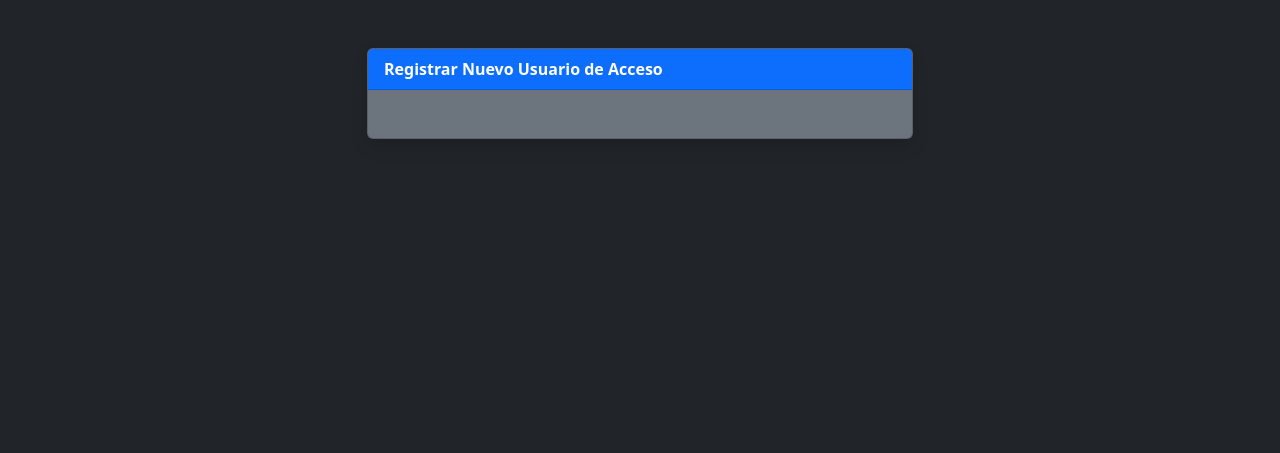
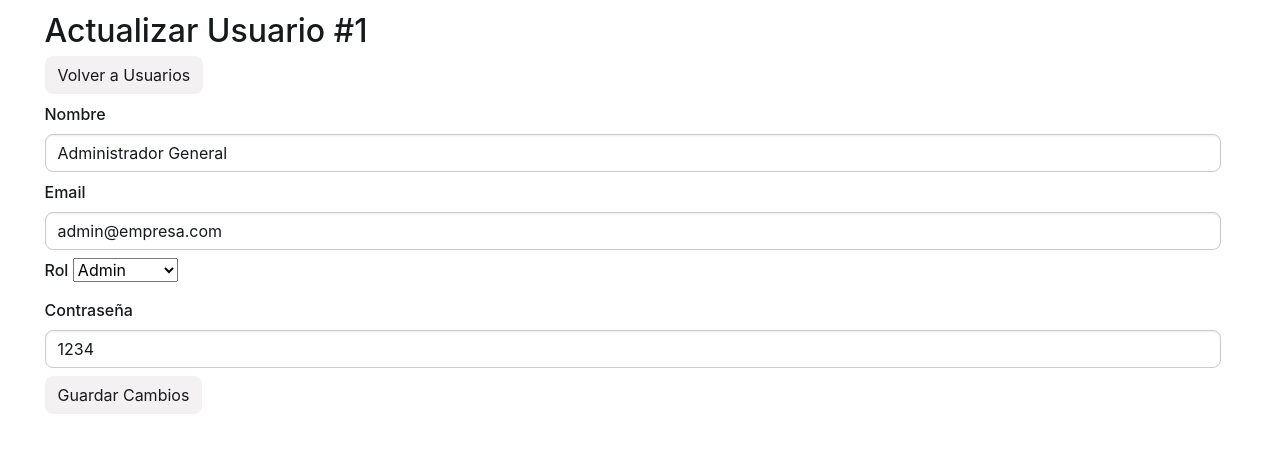
Before and after one commit to santiago-cod-pr/Sistema_adm_trabajadores, a PHP site: page /view/FormularioUsuario.php?id=1 in a window 1280 px wide. Shown: the top 453 px of the page. Run offline with PHP 8.4, Linux system fonts and the light colour scheme; the visitor is signed in with stand-in values (Sample User, id 1); data comes from the database, SQL or seed files in the repository; some libraries are stand-ins or nearby versions.

Commit message:
modificado view/formulariousuario

```diff
--- a/view/FormularioUsuario.php
+++ b/view/FormularioUsuario.php
@@ -4,25 +4,83 @@ if (!isset($_SESSION['id_user']) || $_SESSION['rol'] != 'Admin') {
     header("Location: dashboard.php");
     exit();
 }
+
+include('../model/conexionDB.php');
+$con = conection();
+
+$esEdicion = false;
+$usuario = [
+    'id_user'  => '',
+    'nombre'   => '',
+    'email'    => '',
+    'rol'      => 'Trabajador',
+    'password' => ''
+];
+
+if (isset($_GET['id']) && !empty($_GET['id'])) {
+    $esEdicion = true;
+    $id = mysqli_real_escape_string($con, $_GET['id']);
+    $sql = "SELECT * FROM usuarios WHERE id_user = '$id' LIMIT 1";
+    $query = mysqli_query($con, $sql);
+    if ($row = mysqli_fetch_assoc($query)) {
+        $usuario = $row;
+    }
+}
 ?>
-
 <!DOCTYPE html>
 <html lang="es">
 <head>
     <meta charset="UTF-8">
     <meta name="viewport" content="width=device-width, initial-scale=1.0">
-    <title>Nuevo Usuario</title>
-    <link href="https://cdn.jsdelivr.net/npm/bootstrap@5.3.3/dist/css/bootstrap.min.css" rel="stylesheet">
+    <title><?= $esEdicion ? 'Actualizar Usuario' : 'Nuevo Usuario' ?></title>
+    <link href="https://cdn.jsdelivr.net/npm/bootstrap@6.0.0-alpha.1/dist/css/bootstrap.min.css" rel="stylesheet"
+        integrity="sha384-B/GM4XqrwHnWXNOWMbloTmrYXZg10cakYGmpfsR/bbzQ6JAJI4ihuyADKLnBgrCe" crossorigin="anonymous">
+    <script type="module" src="https://cdn.jsdelivr.net/npm/bootstrap@6.0.0-alpha.1/dist/js/bootstrap.bundle.min.js"
+        integrity="sha384-1a/pXj49ZQ1aHEmrJ+gMw1otqoVsYwlEnlD8mIfY2TV03r20Y0CN7uqx1tQogjPL"
+        crossorigin="anonymous"></script>
+    <link rel="stylesheet" href="../SRC/css/style.css">
 </head>
 <body class="bg-dark text-white">
+    <div class="container mt-4">
+        <h2><?= $esEdicion ? 'Actualizar Usuario #' . htmlspecialchars($usuario['id_user']) : 'Registrar Nuevo Usuario' ?></h2>
+        <a href="usuarios.php" class="btn mb-3">Volver a Usuarios</a>
 
-    <div class="container mt-5">
-        <div class="row justify-content-center">
-            <div class="col-md-6">
-                <div class="card bg-secondary text-white shadow">
-                    <div class="card-header bg-primary text-white fw-bold">
-                        Registrar Nuevo Usuario de Acceso
-                    </div>
-                    <div class="card-body">
-                        <form method="POST" action="../model/ModeloUsuarioAlta.php">
-                            <div class="mb-3">
+        <form method="POST" action="<?= $esEdicion ? '../model/ModeloUsuarioActualizar.php' : '../model/ModeloUsuarioAlta.php' ?>">
+            <?php if ($esEdicion) { ?>
+                <input type="hidden" name="id_user" value="<?= htmlspecialchars($usuario['id_user']) ?>">
+            <?php } ?>
+
+            <div class="mb-3">
+                <label class="form-label">Nombre</label>
+                <input type="text" name="nombre" class="form-control" value="<?= htmlspecialchars($usuario['nombre']) ?>" required>
+            </div>
+
+            <div class="mb-3">
+                <label class="form-label">Email</label>
+                <input type="email" name="email" class="form-control" value="<?= htmlspecialchars($usuario['email']) ?>" required>
+            </div>
+
+            <div class="mb-3">
+                <label class="form-label">Rol</label>
+                <select name="rol" class="form-select">
+                    <option value="Admin" <?= $usuario['rol'] == 'Admin' ? 'selected' : '' ?>>Admin</option>
+                    <option value="Supervisor" <?= $usuario['rol'] == 'Supervisor' ? 'selected' : '' ?>>Supervisor</option>
+                    <option value="Trabajador" <?= $usuario['rol'] == 'Trabajador' ? 'selected' : '' ?>>Trabajador</option>
+                </select>
+            </div>
+
+            <div class="mb-3">
+                <label class="form-label">Contraseña</label>
+                <input type="text" name="password" class="form-control" value="<?= htmlspecialchars($usuario['password']) ?>" required>
+            </div>
+
+            <button type="submit" class="btn">
+                <?= $esEdicion ? 'Guardar Cambios' : 'Crear Usuario' ?>
+            </button>
+        </form>
+    </div>
+
+    <script src="../controller/ClassForm.js"></script>
+    <script src="../controller/ClassUser.js"></script>
+</body>
+</html>
```
